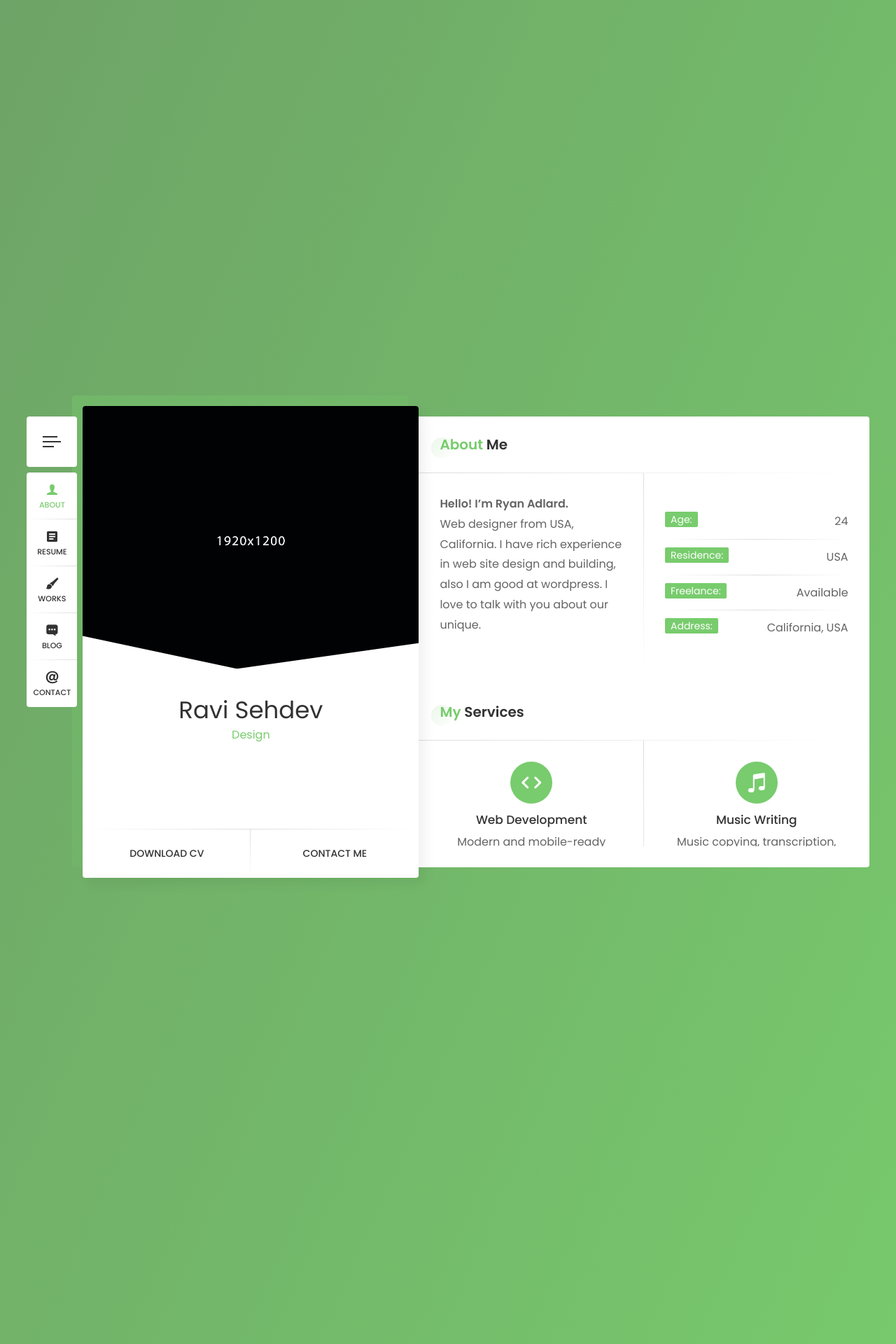
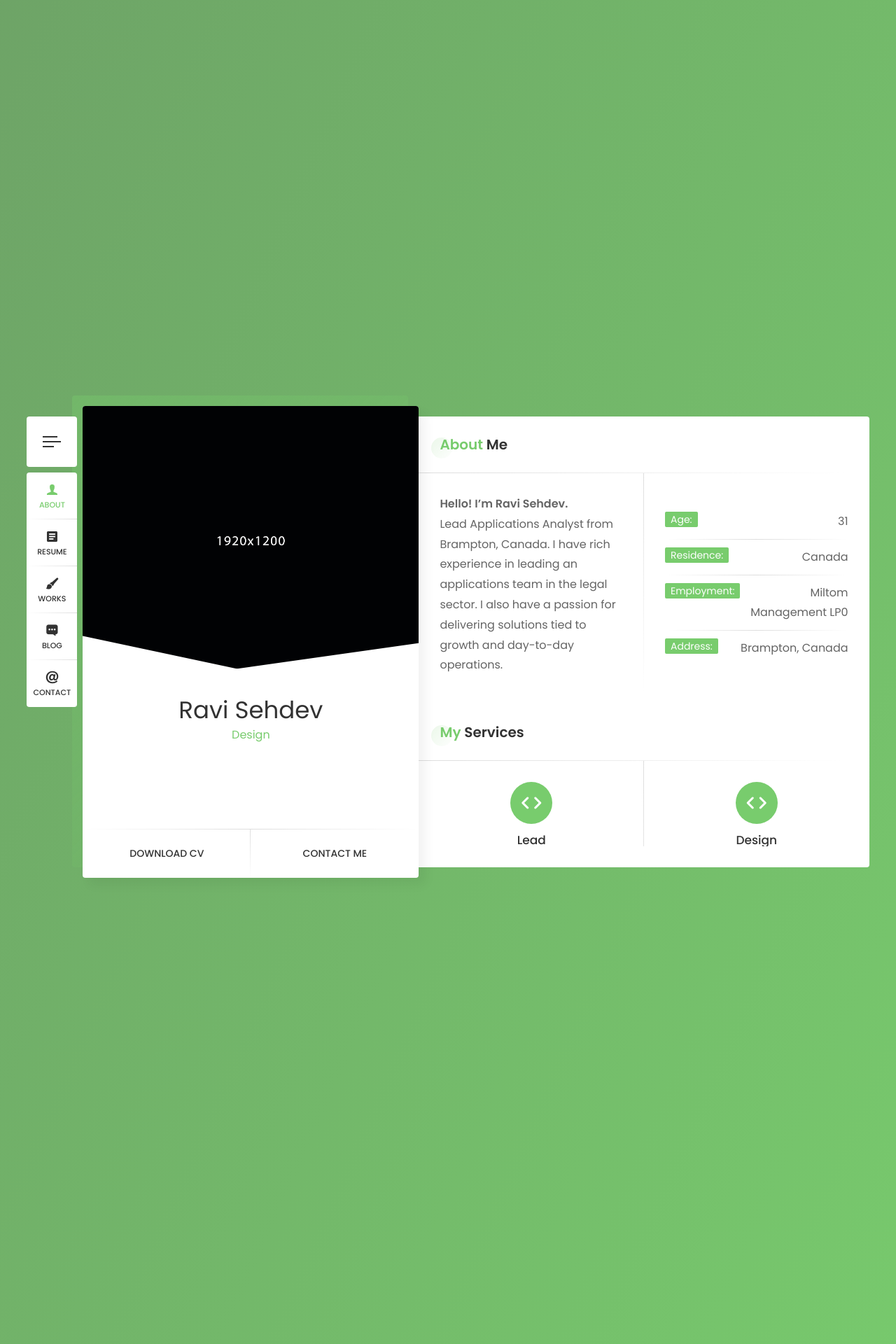
Before and after one commit to rs-cyber/rsehdev, a Jekyll site: the page built from Index.html, in a window 1280 px wide. Shown: the part 529-2449 px from the top of the page at 70% size. Built offline with Jekyll 4.4.1, drawn with Linux system fonts in a browser that asks for light colours; nearby versions of some CDN libraries; some web fonts are replaced.

Commit message:
Update content.yml

```diff
--- a/_data/content.yml
+++ b/_data/content.yml
@@ -8,44 +8,44 @@ about:
   title: "About Me"
   text: "
         <p>
-          <strong>Hello! I’m Ryan Adlard.</strong><br> Web designer from USA, California. I have rich experience in web site design and building, also I am good at wordpress. I love to talk with you about our unique.
+          <strong>Hello! I’m Ravi Sehdev.</strong><br> Lead Applications Analyst from Brampton, Canada. I have rich experience in leading an applications team in the legal sector. I also have a passion for delivering solutions tied to growth and day-to-day operations.
         </p>
         "
   list:
     - label: "Age"
-      value: "24"
+      value: "31"
 
     - label: "Residence"
-      value: "USA"
+      value: "Canada"
 
-    - label: "Freelance"
-      value: "Available"
+    - label: "Employment"
+      value: "Miltom Management LP0"
 
     - label: "Address"
-      value: "California, USA"
+      value: "Brampton, Canada"
 
 ### Services [ services ]
 services:
   title: "My Services"
   items:
     - icon: "code"
-      name: "Web Development"
-      text: "Modern and mobile-ready website that will help you reach all of your marketing."
+      name: "Lead"
+      text: "Set the team goals and overaw day-to-day operations. Reviewed and approved changes affecting end users"
       h_line: 1
 
-    - icon: "music-note"
-      name: "Music Writing"
-      text: "Music copying, transcription, arranging and composition services."
+    - icon: "code"
+      name: "Design"
+      text: "Defined, documented and translated business requirements into detailed functional specifications."
       h_line: 1
 
     - icon: "speakerphone"
-      name: "Advetising"
-      text: "Advertising services include television, radio, print, mail and web."
+      name: "Implement"
+      text: "Quality Control for testing prior to distribution. Expertise in Application operations"
       h_line: 0
 
     - icon: "ios-game-controller-b"
-      name: "Game Development"
-      text: "Developing memorable and unique mobile android, ios games."
+      name: "Maintain"
+      text: "Schedules releases through a managed software release calendar, including ad hoc application updates and end user software image updates"
       h_line: 0
 
 ### Pricing [ pricing ]
```
